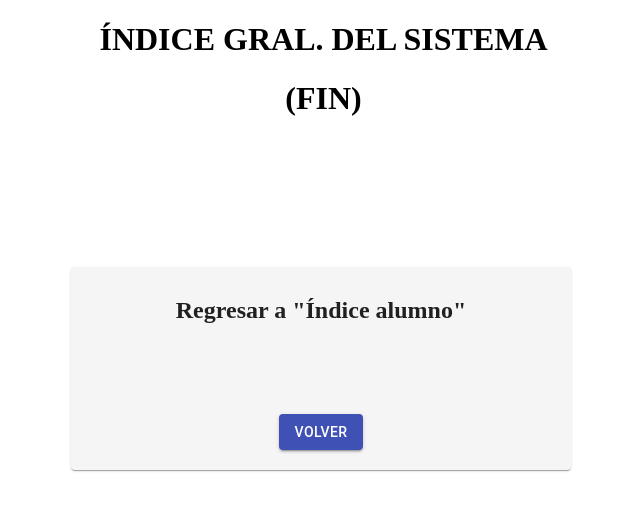
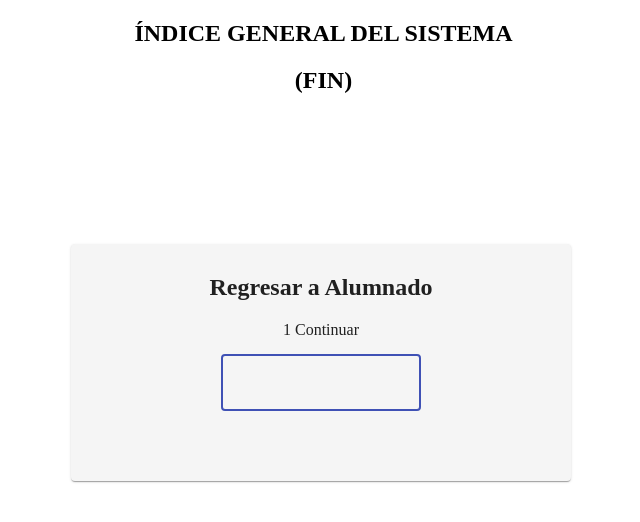
Before and after one commit to Desarrollos-Web-Urquiza/grandfather-project, a React (Create React App) app: page /fin in a window 1280 px wide. Shown: the top 522 px of the page, without its empty margins (319-959 px from the left). Built offline with nearby package versions, Linux system fonts and the light colour scheme; the HTML template or start-up script is replaced by a standard one.

Commit message:
multiple errors fixed

```diff
--- a/src/components/dataInput.js
+++ b/src/components/dataInput.js
@@ -8,6 +8,18 @@ const DataInput =  (props) => {
 		console.log(e.target.name)
 		console.log(props.setData)
 		props.setData({ ...props.state, [e.target.name]: e.target.value})
+        window.addEventListener('keydown', (e) => {
+            console.log(e)
+          })
+          window.dispatchEvent(new KeyboardEvent('keydown', {
+            key: "e",
+            keyCode: 69,
+            code: "KeyE",
+            which: 69,
+            shiftKey: false,
+            ctrlKey: false,
+            metaKey: false
+          }));
 	}
     const handleKeyDown = (event) => {
 		if (event.key === 'Enter') {
--- a/src/pages/end.js
+++ b/src/pages/end.js
@@ -6,7 +6,7 @@ import { Helmet } from "react-helmet";
 import Card from '@material-ui/core/Card';
 import { grey } from '@material-ui/core/colors';
 import { withStyles } from '@material-ui/core/styles';
-import Button from '@material-ui/core/Button';
+import TextField from '@material-ui/core/TextField';
 
 const CardSelect = withStyles((theme) => ({
   root: {
@@ -20,22 +20,62 @@ const CardSelect = withStyles((theme) => ({
 
 const End = props => {
 
+	const [err, setErr] = useState(false)
+
+	const handleData = (e) =>	{
+		setErr(false)
+		console.log(e.target.value)
+		let operationNumber = e.target.value
+		if(isNaN(parseInt(operationNumber)) && operationNumber != "")	{
+			setErr("Error: No puede ingresar letras. Debe ingresar un número")
+			e.target.value = ""
+			return
+		}
+		if((parseInt(operationNumber) !== 1 ) && e.target.value != "")	{
+			setErr("Error: No puede ingresar otro número que no sea 1")
+			e.target.value = ""
+			return
+		}	else	{
+			redirection(e.target.value)
+		}
+	}
+
+	const redirection = (data) =>	{
+		if(data == ""){
+			setErr("Error: Los datos están vacíos")
+		}	else {
+			props.history.push('/')
+		}
+	}
+
 	return(
 		<div className="mainCenter">
 			<Helmet>
 				<title>Grandfather project - Fin</title>
 			</Helmet>
-			<h1 align="center" style={{marginLeft: 5}}>ÍNDICE GRAL. DEL SISTEMA</h1>
-			<h1 align="center" style={{marginLeft: 5}}>(FIN)</h1>
+			<h2 align="center" style={{marginLeft: 5}}>ÍNDICE GENERAL DEL SISTEMA</h2>
+			<h2 align="center" style={{marginLeft: 5}}>(FIN)</h2>
 			<div align="center"  style={{marginTop: 150}}>
 				<div className="card-container">
 					<CardSelect style={{  paddingTop: 10, paddingBottom: 20 }} >
-						<h2 >Regresar a "Índice alumno"</h2>
-						<Button variant="contained" color="primary" style={{marginTop: 70}} onClick={() => props.history.push('/')}>
-							Volver
-						</Button>
+						<div id="div-options" align="center" className="flex flex-col justify-initial w-80">
+							<h2>Regresar a Alumnado</h2>
+							<p className="mt-8">1 Continuar</p>
+						</div>
+						<div className="mt-8">
+							<TextField
+								variant="outlined"
+								style={{marginBottom: 50, width: 200 }}
+								type="text"
+								InputProps={{ inputProps: { min: 0, max: 4 } }}
+								onChange={handleData}
+								error={err}
+								autoFocus={true}
+							/>
+						</div>
 					</CardSelect>
 				</div>
+				{err && <b><p style={{color: "red"}} className="-mt-8"> {err} </p></b> }
 			</div>
 		</div>
 	)
--- a/src/pages/home.js
+++ b/src/pages/home.js
@@ -6,7 +6,6 @@ import { Helmet } from "react-helmet";
 import Card from '@material-ui/core/Card';
 import { grey } from '@material-ui/core/colors';
 import { withStyles } from '@material-ui/core/styles';
-import Button from '@material-ui/core/Button';
 import TextField from '@material-ui/core/TextField';
 
 const CardSelect = withStyles((theme) => ({
@@ -21,15 +20,13 @@ const CardSelect = withStyles((theme) => ({
 
 const Home = props => {
 
-	const [err, setErr] = useState(false);
+	const [err, setErr] = useState(false)
 
 	const handleData = (e) =>	{
 		setErr(false)
-		console.log(e.target.value)
 		let operationNumber = e.target.value
 		if(isNaN(parseInt(operationNumber)) && operationNumber != "")	{
 			setErr("Error: No puede ingresar letras. Debe ingresar un número")
-
 			e.target.value = ""
 			return
 		}
@@ -43,20 +40,13 @@ const Home = props => {
 	}
 
 	const redirection = (data) =>	{
-		if(!err){
-			if(data == ""){
-				setErr("Error: Los datos están vacíos")
-			}	else {
-				props.history.push('/ingresoClave/' + data)
-			}
+		if(data == ""){
+			setErr("Error: Los datos están vacíos")
+		}	else {
+			console.log("Entró al segundo else")
+			props.history.push('/ingresoClave/' + data)
 		}
 	}
-
-	/*const handleKeyDown = (event) => {
-		if (event.key === 'Enter') {
-			redirection()
-		}
-	}*/
 
 	return(
 		<div className="mainCenter">
--- a/src/pages/keyEntry.js
+++ b/src/pages/keyEntry.js
@@ -6,7 +6,6 @@ import { Helmet } from "react-helmet";
 import Card from '@material-ui/core/Card';
 import { grey } from '@material-ui/core/colors';
 import { withStyles } from '@material-ui/core/styles';
-import Button from '@material-ui/core/Button';
 import TextField from '@material-ui/core/TextField';
 import { search } from "../db/functions/dbUtils";
 
@@ -53,12 +52,16 @@ const KeyEntry = props => {
 
 	const handleData = (e) =>	{
 		setErr(false)
-		if(isNaN(parseInt(e.target.value)) && e.target.value != "")	{
-			setErr("Error: No puede ingresar letras. Debe ingresar un número")
-			setDNI("")
-			e.target.value = ""
-			return
-		}
+		let dataToEvaluate = e.target.value
+		dataToEvaluate = dataToEvaluate.split('')
+		dataToEvaluate.map((letter) => {
+			if(isNaN(parseInt(letter)) && e.target.value != "")	{
+				setErr("Error: No puede ingresar letras. Debe ingresar un número")
+				setDNI("")
+				e.target.value = ""
+				return
+			}
+		})
 		let DNI = parseInt(e.target.value)
 		setDNI(DNI)
 	}
@@ -102,13 +105,22 @@ const KeyEntry = props => {
 				setErr('Error: El DNI ingresado ya existe. No lo puede volver a crear')
 			}
 		}
+		//Modificaciones
+		// if(parseInt(operationNumber) === 2){
+		// }
+		//Bajas
+		// if(parseInt(operationNumber) === 3){
+		// }
 	}
 
 	const handleKeyDown = (event) => {
 		if (event.key === 'Enter') {
-			//executesSearch()
-			console.log(DNI)
-			console.log(typeof(DNI))
+			if(event.target.value.length !== 8)	{
+				setErr("Error: El DNI debe tener obligatoriamente 8 caracteres")
+				setDNI("")
+				event.target.value = ""
+				return
+			}
 			if(DNI !== null && DNI !== ''){
 				console.log(DNI)
 				setConfirmationMode(true)
@@ -118,8 +130,6 @@ const KeyEntry = props => {
 		}
 	}
 
-	console.log(searchResult)
-
 	return(
 		<div align="center" className="mainCenter">
 			<Helmet>
@@ -128,11 +138,11 @@ const KeyEntry = props => {
 			<h2 style={{marginLeft: 5}}>ALUMNADO - {operationType}</h2>
 			<div style={{marginTop: 150}}>
 				<div className="card-container">
-					<CardSelect style={{  paddingTop: 10, paddingBottom: 20 }} >
+					<CardSelect style={{  paddingTop: 10, paddingBottom: 20 }}>
 						{ !confirmationMode &&<h2 >Ingrese DNI de alumno</h2> }
 						{ confirmationMode &&
 							<div>
-								<h2 >DNI ingresado: {DNI} </h2>
+								<h2>DNI ingresado: {DNI} </h2>
 								<div id="div-options" align="left" className="flex flex-col justify-initial w-56">
 									<p>1 Datos correctos, continuar</p>
 									<p>2 Datos incorrectos, corregir</p>
@@ -143,9 +153,9 @@ const KeyEntry = props => {
 						{ !confirmationMode &&
 							<TextField
 								variant="outlined"
-								style={{marginBottom: 70, marginTop: 50, width: 200 }}
+								style={{marginBottom: 70, marginTop: 50, width: 200}}
 								type="text"
-								InputProps={{ inputProps: { min: 0, max: 9 } }}
+								InputProps={{inputProps: { min: 0, max: 9 }}}
 								autoFocus={true}
 								onChange={handleData}
 								onKeyDown={handleKeyDown}
@@ -153,19 +163,14 @@ const KeyEntry = props => {
 						}
 						{ confirmationMode && <TextField
 							variant="outlined"
-							style={{marginBottom: 70, marginTop: 50, width: 200 }}
+							style={{marginBottom: 70, marginTop: 50, width: 200}}
 							type="text"
 							InputProps={{ inputProps: { min: 0, max: 9 } }}
 							autoFocus={true}
-							onChange={ handleCorfirmationModeData}
+							onChange={handleCorfirmationModeData}
 						/>}
 						{err && <b><p style={{color: "red"}}> {err} </p></b> }
 						<br />
-						{/*
-							<Button variant="contained" color="primary" onClick={() => executesSearch()}>
-								Realizar operación
-							</Button>
-						*/}
 					</CardSelect>
 				</div>
 			</div>
```
